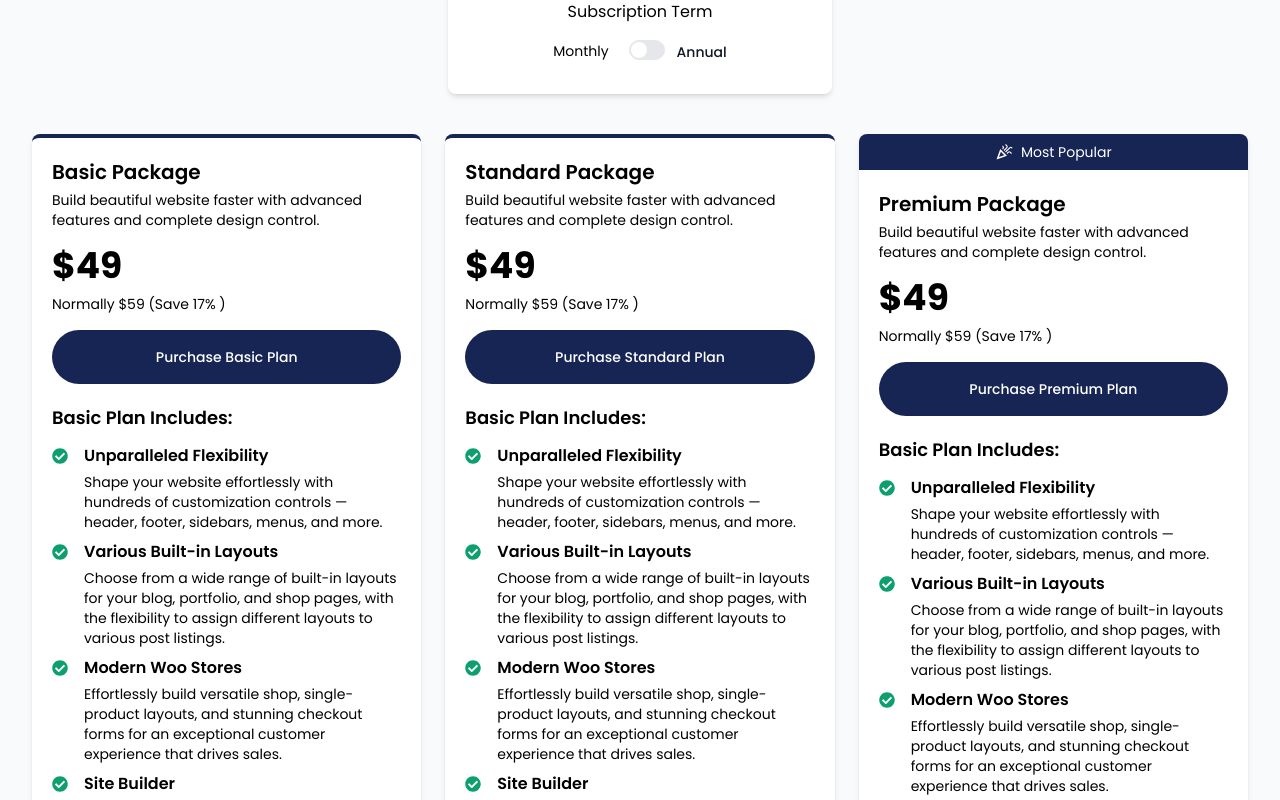
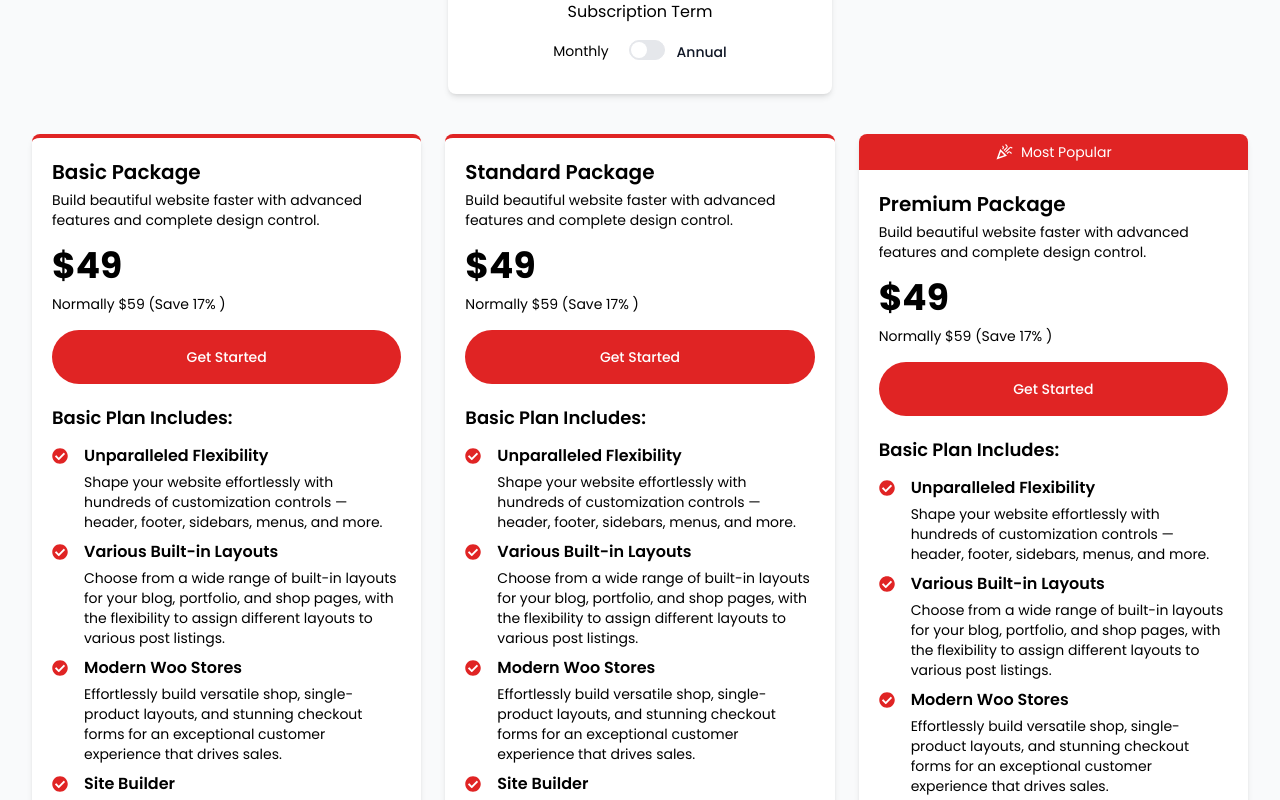
Before and after one commit to sysfoc/car-dealer-demo, a Next.js app: page /pricing in a window 1280 px wide. Shown: the part 440-1240 px from the top of the page. Built offline with nearby package versions, Linux system fonts and the light colour scheme.

Commit message:
Update Content And Colors

```diff
--- a/app/components/Header.jsx
+++ b/app/components/Header.jsx
@@ -106,10 +106,8 @@ const Header = () => {
             as={"div"}
             className="relative hover:text-blue-950 md:hover:text-blue-950 md:hidden"
           >
-            <Link
-              href="#"
-            >
-              <Button size="md" className="w-full bg-orange-600">
+            <Link href="#">
+              <Button size="md" className="w-full bg-red-600">
                 Get Started
                 <BiPurchaseTag fontSize={18} className="ml-2" />
               </Button>
@@ -117,7 +115,7 @@ const Header = () => {
           </NavbarLink>
         </NavbarCollapse>
         <div className="hidden md:flex items-center gap-5">
-          <Button size="sm" className="bg-orange-600">
+          <Button size="sm" className="bg-red-600">
             Get Started
             <BiPurchaseTag fontSize={18} className="ml-2" />
           </Button>
--- a/app/components/home/HeroBanner.jsx
+++ b/app/components/home/HeroBanner.jsx
@@ -12,16 +12,14 @@ const HeroBanner = () => {
       }}
     >
       <div className="absolute top-10 left-10 sm:left-14 text-white">
-        <span>Great packs of ready-made templates</span>
+        <span>The Smart Way to Sell Vehicles</span>
       </div>
       <div className="w-[95%] md:w-[75%] text-center">
         <h1 className="text-white text-4xl sm:text-5xl font-bold leading-10 md:!leading-[3.5rem]">
-          Car Dealer, Car Leasing, Car Repair HTML & Next JS Templates
+        A "hassle-free" SaaS platform That Puts Your Dealership in the Fast Lane
         </h1>
         <p className="py-4 text-white">
-          Autovault provides full of features for creating a perfect Business
-          website as like Consulting, Corporate, Finance, Agency and Marketing
-          websites.
+        We help bring potential customers to your door-step. Start your journey to higher profits today! Let&apos;s Get Started!
         </p>
         <div className="flex items-center justify-center">
           <Link
--- a/app/pricing/page.jsx
+++ b/app/pricing/page.jsx
@@ -10,14 +10,14 @@ export default function Home() {
     <section className="mx-4 my-10 sm:mx-8">
       <div className="text-center">
         <div className="mt-5">
-          <h1 className="text-2xl font-bold text-blue-950 md:text-4xl">
+          <h1 className="text-2xl font-bold md:text-4xl">
             Simple Pricing, Unbeatable Value
           </h1>
           <p className="mt-3 text-center">Join 1000+ Happy Users</p>
         </div>
       </div>
       <div className="my-8 flex items-center justify-center">
-        <div className="rounded-lg border-t-4 bg-white border-blue-950 p-8 shadow-md">
+        <div className="rounded-lg border-t-4 bg-white border-red-600 p-8 shadow-md">
           <div className="w-full sm:w-[320px]">
             <h2 className="text-center">Subscription Term</h2>
             <div className="flex items-center justify-center">
@@ -25,6 +25,7 @@ export default function Home() {
                 <p className="text-sm">Monthly</p>
                 <ToggleSwitch
                   label="Annual"
+                  color="red"
                   checked={switch1}
                   onChange={setSwitch1}
                   sizing="sm"
@@ -36,7 +37,7 @@ export default function Home() {
       </div>
       <div>
         <div className="mt-10 grid grid-cols-1 gap-6 md:grid-cols-2 lg:grid-cols-3">
-          <div className="rounded-lg border-t-4 bg-white border-blue-950 p-5 shadow-md">
+          <div className="rounded-lg border-t-4 bg-white border-red-600 p-5 shadow-md">
             <div>
               <h3 className="text-xl font-semibold">Basic Package</h3>
               <p className="mt-1 text-sm">
@@ -48,8 +49,8 @@ export default function Home() {
                 <span className="text-sm">Normally $59 (Save 17% )</span>
               </div>
               <div className="flex flex-col">
-                <Button className="mt-4 w-full rounded-full bg-blue-950 py-2 text-white">
-                  Purchase Basic Plan
+                <Button className="mt-4 w-full rounded-full bg-red-600 py-2 text-white">
+                  Get Started
                 </Button>
               </div>
             </div>
@@ -62,7 +63,7 @@ export default function Home() {
               <div className="mt-3 flex flex-col gap-2">
                 <div className="flex items-start gap-3">
                   <div className="py-1">
-                    <FaCheckCircle className="mr-1 text-green-500" />
+                    <FaCheckCircle className="mr-1 text-red-600" />
                   </div>
                   <div>
                     <h4 className="font-semibold">Unparalleled Flexibility</h4>
@@ -75,7 +76,7 @@ export default function Home() {
                 </div>
                 <div className="flex items-start gap-3">
                   <div className="py-1">
-                    <FaCheckCircle className="mr-1 text-green-500" />
+                    <FaCheckCircle className="mr-1 text-red-600" />
                   </div>
                   <div>
                     <h4 className="font-semibold">Various Built-in Layouts</h4>
@@ -88,7 +89,7 @@ export default function Home() {
                 </div>
                 <div className="flex items-start gap-3">
                   <div className="py-1">
-                    <FaCheckCircle className="mr-1 text-green-500" />
+                    <FaCheckCircle className="mr-1 text-red-600" />
                   </div>
                   <div>
                     <h4 className="font-semibold">Modern Woo Stores</h4>
@@ -101,7 +102,7 @@ export default function Home() {
                 </div>
                 <div className="flex items-start gap-3">
                   <div className="py-1">
-                    <FaCheckCircle className="mr-1 text-green-500" />
+                    <FaCheckCircle className="mr-1 text-red-600" />
                   </div>
                   <div>
                     <h4 className="font-semibold">Site Builder</h4>
@@ -115,7 +116,7 @@ export default function Home() {
               </div>
             </div>
           </div>
-          <div className="rounded-lg border-t-4 bg-white border-blue-950 p-5 shadow-md">
+          <div className="rounded-lg border-t-4 bg-white border-red-600 p-5 shadow-md">
             <div>
               <h3 className="text-xl font-semibold">Standard Package</h3>
               <p className="mt-1 text-sm">
@@ -127,8 +128,8 @@ export default function Home() {
                 <span className="text-sm">Normally $59 (Save 17% )</span>
               </div>
               <div className="flex flex-col">
-                <Button className="mt-4 w-full rounded-full bg-blue-950 py-2 text-white">
-                  Purchase Standard Plan
+                <Button className="mt-4 w-full rounded-full bg-red-600 py-2 text-white">
+                  Get Started
                 </Button>
               </div>
             </div>
@@ -141,7 +142,7 @@ export default function Home() {
               <div className="mt-3 flex flex-col gap-2">
                 <div className="flex items-start gap-3">
                   <div className="py-1">
-                    <FaCheckCircle className="mr-1 text-green-500" />
+                    <FaCheckCircle className="mr-1 text-red-600" />
                   </div>
                   <div>
                     <h4 className="font-semibold">Unparalleled Flexibility</h4>
@@ -154,7 +155,7 @@ export default function Home() {
                 </div>
                 <div className="flex items-start gap-3">
                   <div className="py-1">
-                    <FaCheckCircle className="mr-1 text-green-500" />
+                    <FaCheckCircle className="mr-1 text-red-600" />
                   </div>
                   <div>
                     <h4 className="font-semibold">Various Built-in Layouts</h4>
@@ -167,7 +168,7 @@ export default function Home() {
                 </div>
                 <div className="flex items-start gap-3">
                   <div className="py-1">
-                    <FaCheckCircle className="mr-1 text-green-500" />
+                    <FaCheckCircle className="mr-1 text-red-600" />
                   </div>
                   <div>
                     <h4 className="font-semibold">Modern Woo Stores</h4>
@@ -180,7 +181,7 @@ export default function Home() {
                 </div>
                 <div className="flex items-start gap-3">
                   <div className="py-1">
-                    <FaCheckCircle className="mr-1 text-green-500" />
+                    <FaCheckCircle className="mr-1 text-red-600" />
                   </div>
                   <div>
                     <h4 className="font-semibold">Site Builder</h4>
@@ -195,7 +196,7 @@ export default function Home() {
             </div>
           </div>
           <div className="rounded-lg shadow-md bg-white">
-            <div className="rounded-t-lg bg-blue-950 p-2 text-white">
+            <div className="rounded-t-lg bg-red-600 p-2 text-white">
               <div className="flex items-center justify-center">
                 <div className="flex items-center gap-2">
                   <MdOutlineCelebration fontSize={18} className="text-white" />
@@ -215,8 +216,8 @@ export default function Home() {
                   <span className="text-sm">Normally $59 (Save 17% )</span>
                 </div>
                 <div className="flex flex-col">
-                  <Button className="mt-4 w-full rounded-full bg-blue-950 py-2 text-white">
-                    Purchase Premium Plan
+                  <Button className="mt-4 w-full rounded-full bg-red-600 py-2 text-white">
+                    Get Started
                   </Button>
                 </div>
               </div>
@@ -229,7 +230,7 @@ export default function Home() {
                 <div className="mt-3 flex flex-col gap-2">
                   <div className="flex items-start gap-3">
                     <div className="py-1">
-                      <FaCheckCircle className="mr-1 text-green-500" />
+                      <FaCheckCircle className="mr-1 text-red-600" />
                     </div>
                     <div>
                       <h4 className="font-semibold">
@@ -244,7 +245,7 @@ export default function Home() {
                   </div>
                   <div className="flex items-start gap-3">
                     <div className="py-1">
-                      <FaCheckCircle className="mr-1 text-green-500" />
+                      <FaCheckCircle className="mr-1 text-red-600" />
                     </div>
                     <div>
                       <h4 className="font-semibold">
@@ -259,7 +260,7 @@ export default function Home() {
                   </div>
                   <div className="flex items-start gap-3">
                     <div className="py-1">
-                      <FaCheckCircle className="mr-1 text-green-500" />
+                      <FaCheckCircle className="mr-1 text-red-600" />
                     </div>
                     <div>
                       <h4 className="font-semibold">Modern Woo Stores</h4>
@@ -272,7 +273,7 @@ export default function Home() {
                   </div>
                   <div className="flex items-start gap-3">
                     <div className="py-1">
-                      <FaCheckCircle className="mr-1 text-green-500" />
+                      <FaCheckCircle className="mr-1 text-red-600" />
                     </div>
                     <div>
                       <h4 className="font-semibold">Site Builder</h4>
```
